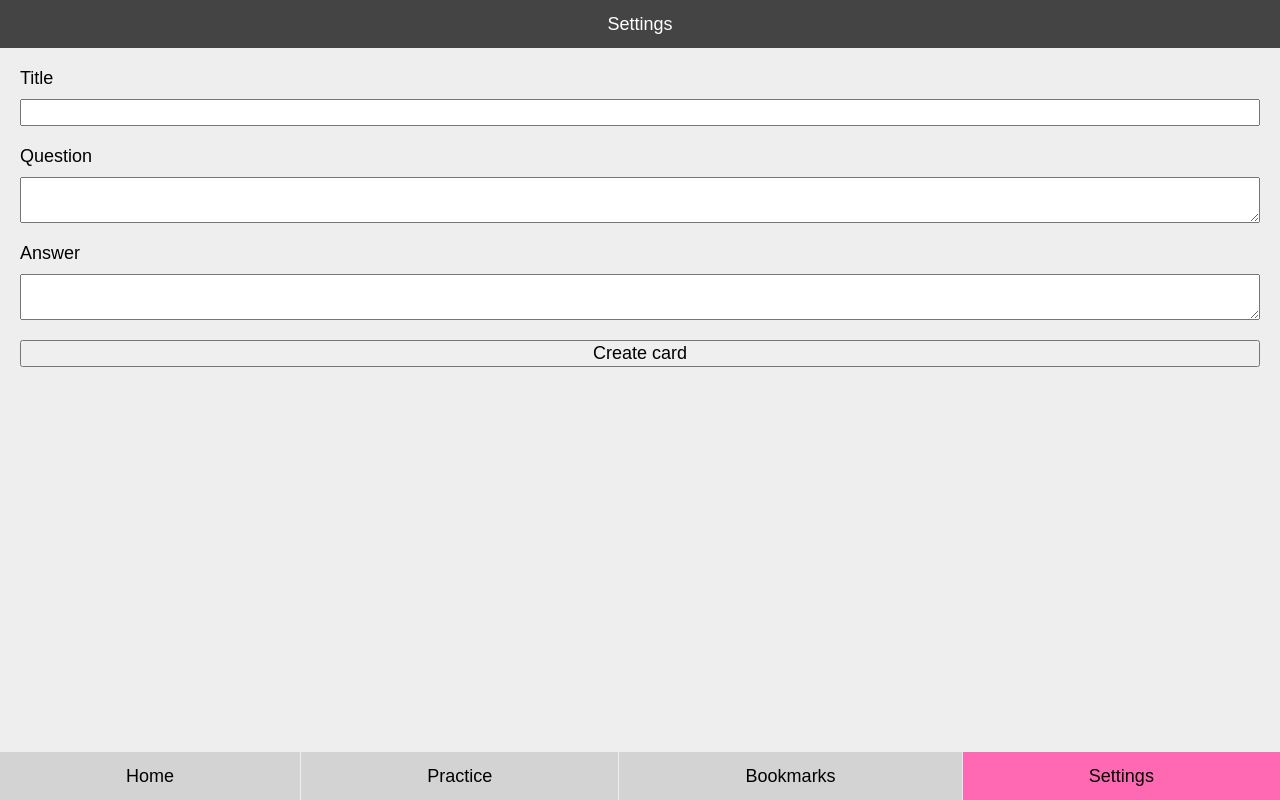
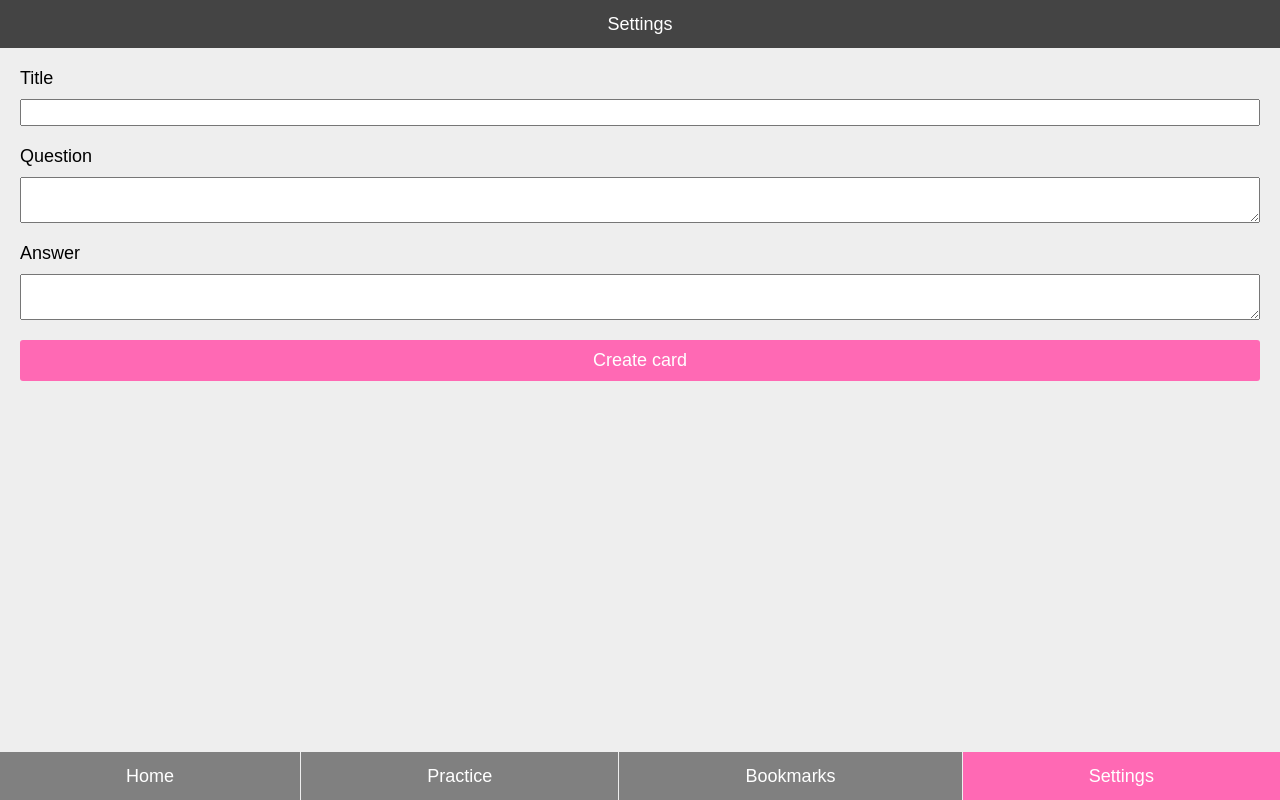
Before and after one commit to katklat/flashcards, a React (Create React App) app: page /settings in a window 1280 px wide. Built offline with nearby package versions, Linux system fonts and the light colour scheme; no server answers.

Commit message:
Improve styling

```diff
--- a/src/Card.js
+++ b/src/Card.js
@@ -25,7 +25,7 @@ export default function Card({ title, question, answer, isBookmarked, onBookmark
   function Answer({ text }) {
     return (
       <>
-        <hr />
+        <Separator />
         <p>{text}</p>
       </>
     )
@@ -48,3 +48,7 @@ const CardStyled = styled.section`
   border-radius: 5px;
   box-shadow: 0 10px 10px #0002;
 `
+
+const Separator = styled.div`
+  border-top: 1px solid hotpink;
+`
--- a/src/Navigation.js
+++ b/src/Navigation.js
@@ -17,12 +17,12 @@ export default function Navigation() {
 
 const LinkStyled = styled(NavLink)`
   flex-grow: 1;
-  color: inherit;
+  color: white;
   text-decoration: none;
   display: flex;
   justify-content: center;
   align-items: center;
-  background: lightgray;
+  background: gray;
 
   &.active {
     background: hotpink;
--- a/src/SettingsPage.js
+++ b/src/SettingsPage.js
@@ -28,7 +28,7 @@ export default function SettingsPage({ onSubmit, title }) {
           Answer
           <textarea name="answer" />
         </LabelStyled>
-        <button>Create card</button>
+        <ButtonStyled>Create card</ButtonStyled>
       </FormStyled>
     </Page>
   )
@@ -44,3 +44,11 @@ const LabelStyled = styled.label`
   display: grid;
   gap: 10px;
 `
+
+const ButtonStyled = styled.button`
+  border: none;
+  border-radius: 3px;
+  padding: 10px;
+  background: hotpink;
+  color: white;
+`
```
